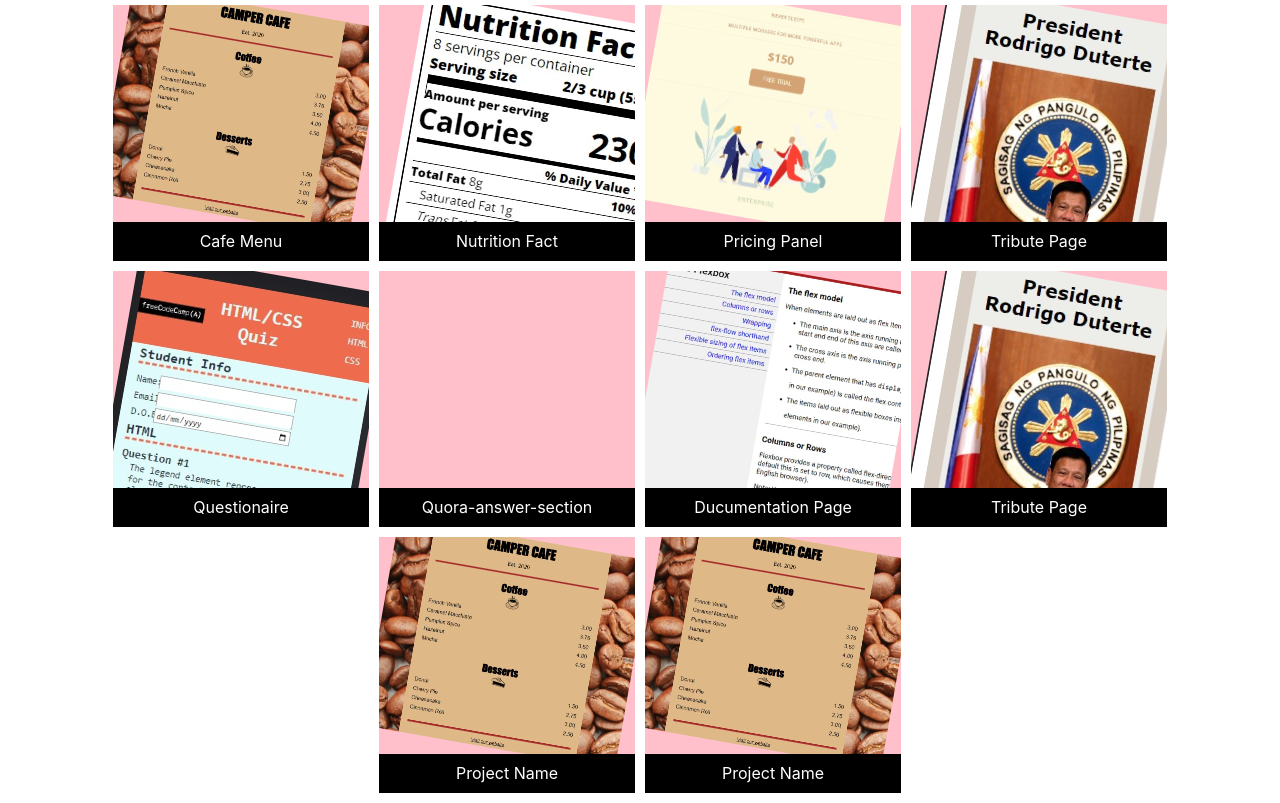
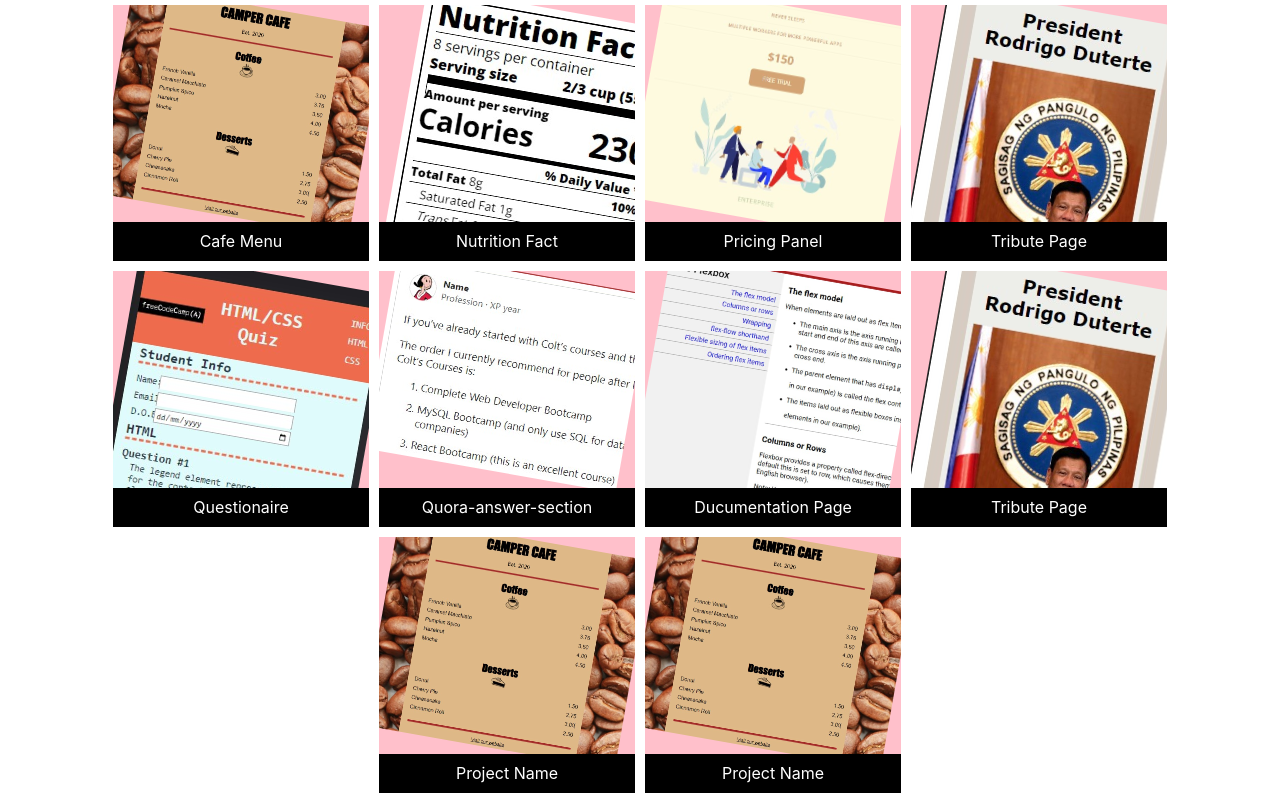
Before and after one commit to olivm83/Web-dev-training, a plain HTML site: page index.html in a window 1280 px wide. Shown: the part 84-887 px from the top of the page. Drawn offline with Linux system fonts and the light colour scheme.

Commit message:
Update index.html

```diff
--- a/index.html
+++ b/index.html
@@ -15,11 +15,11 @@
 
 <main>
     <div class="project"><a href="Web Development course/CafeMenu/menu.html"><img src="Web Development course/CafeMenu/cafe.jpg" alt=""> <span class="proj-name">Cafe Menu</span></a></div>
-    <div class="project"><a href="Web Development course/NutriFact/nutrifact.html"><img src="Web Development course/NutriFact/nutrifact.jpg" alt=""> <span class="proj-name">Nutrition Fact</span></a></div>
+    <div class="project"><a href="Web Development course/NutriFact/nutrifact.html"><img src="Web Development course/NutriFact/NutriFact.jpg" alt=""> <span class="proj-name">Nutrition Fact</span></a></div>
     <div class="project"><a href="Web Development course/PricingPanel/PriceTableStarter/index.html"><img src="Web Development course/PricingPanel/PriceTableStarter/price.jpg" alt=""><span class="proj-name">Pricing Panel</span></a></div>
     <div class="project"><a href="Web Development course/tributepage/tributepage.html"><img src="Web Development course/tributepage/tribute.jpg" alt=""> <span class="proj-name">Tribute Page</span></a></div>
     <div class="project"><a href="Web Development course/Questionaire/questioanaire.html"><img src="Web Development course/Questionaire/questionaire.jpg" alt=""> <span class="proj-name">Questionaire</span></a></div>
-    <div class="project"><a href="Web Development course/Quora-answer-section/index.html"><img src="Web Development course/Quora-answer-section/quora.jpg" alt=""> <span class="proj-name">Quora-answer-section</span></a></div>
+    <div class="project"><a href="Web Development course/Quora answer section/index.html"><img src="Web Development course/Quora answer section/quora.jpg" alt=""> <span class="proj-name">Quora-answer-section</span></a></div>
     <div class="project"><a href="Web Development course/Docu-page"><img src="Web Development course/Docu-page/Docu-page.jpg" alt=""> <span class="proj-name">Ducumentation Page</span></a></div>
     <div class="project"><a href="Web Development course/tributepage/tributepage.html"><img src="Web Development course/tributepage/tribute.jpg" alt=""> <span class="proj-name">Tribute Page</span></a></div>
     <div class="project"><a href=""><img src="Web Development course/CafeMenu/cafe.jpg" alt=""> <span class="proj-name">Project Name</span></a></div>
```
